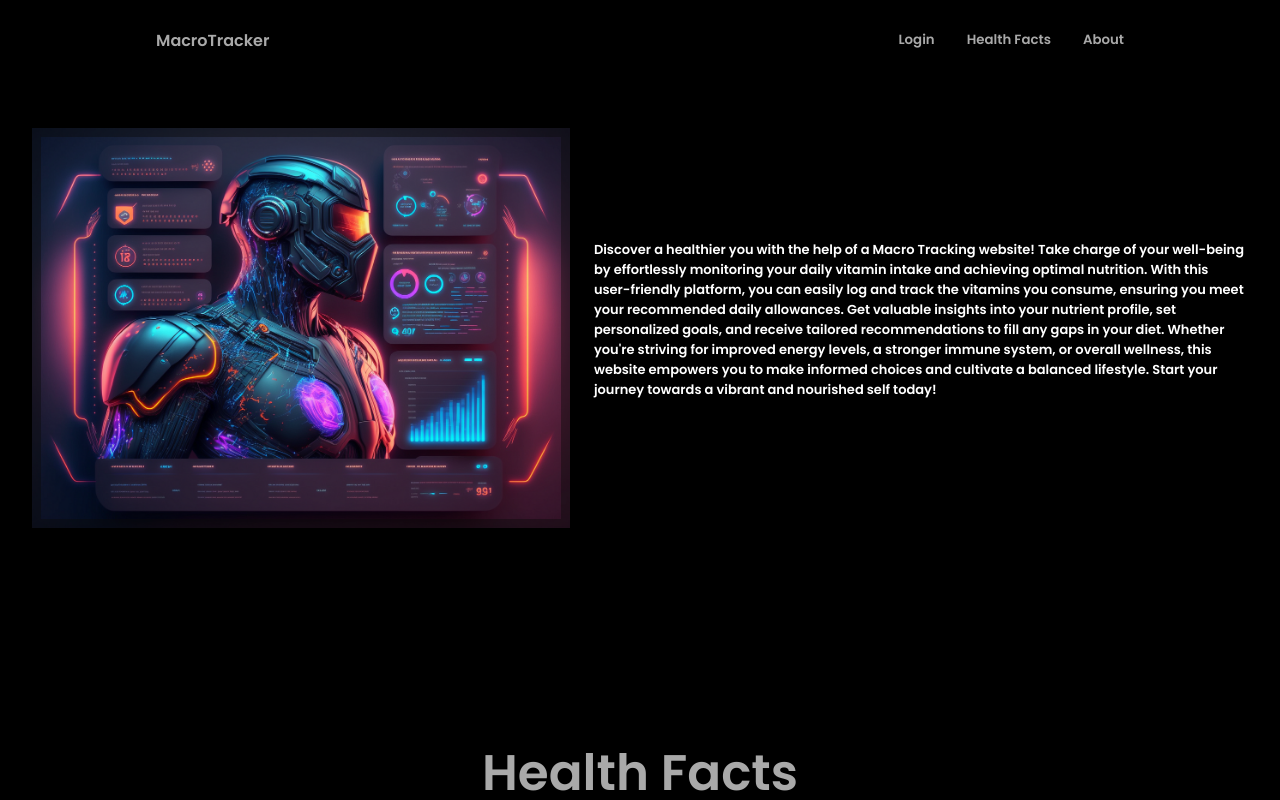
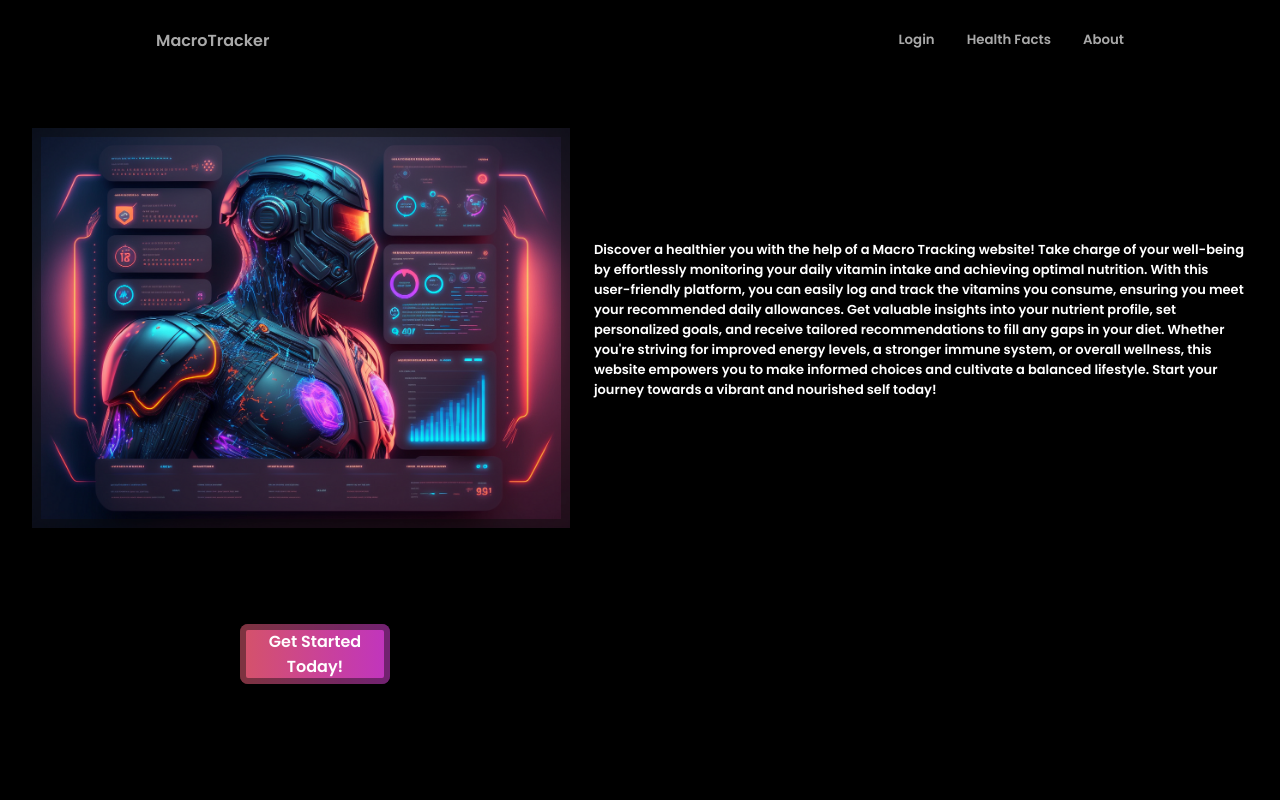
Before and after one commit to Tjrich336/MacroTracker, a React (Create React App) app in the folder website/: page /userdashboard in a window 1280 px wide. Shown: the top 800 px of the page. Built offline with nearby package versions, Linux system fonts and the light colour scheme.

Commit message:
Created button that directs to Login page.

```diff
--- a/website/package.json
+++ b/website/package.json
@@ -9,6 +9,7 @@
     "firebase": "^9.22.1",
     "react": "^18.2.0",
     "react-dom": "^18.2.0",
+    "react-router-dom": "^6.12.0",
     "react-scripts": "5.0.1",
     "web-vitals": "^2.1.4"
   },
--- a/website/src/components/Landing/Landing.jsx
+++ b/website/src/components/Landing/Landing.jsx
@@ -1,28 +1,32 @@
 import React from 'react';
-import "./landing.css";
+import './landing.css';
 
 const Landing = () => {
+  const handleButtonClick = () => {
+    window.location.href = '#login';
+  };
+
   return (
     <section className="landing section" id="landing">
       <div className="landing__container container grid">
         <div className="landing__content grid">
-
           <div className="landing__img"></div>
-                  <h2 className="landing__message">Discover a healthier you with
-                      the help of a Macro Tracking website! Take charge of your
-                      well-being by effortlessly monitoring your daily vitamin intake
-                      and achieving optimal nutrition. With this user-friendly platform,
-                      you can easily log and track the vitamins you consume, ensuring you
-                      meet your recommended daily allowances. Get valuable insights into
-                      your nutrient profile, set personalized goals, and receive tailored
-                      recommendations to fill any gaps in your diet. Whether you're
-                      striving for improved energy levels, a stronger immune system, or
-                      overall wellness, this website empowers you to make informed choices
-                      and cultivate a balanced lifestyle. Start your journey towards a
-                      vibrant and nourished self today!
+          <h2 className="landing__message">
+            Discover a healthier you with the help of a Macro Tracking website! Take
+            charge of your well-being by effortlessly monitoring your daily vitamin
+            intake and achieving optimal nutrition. With this user-friendly platform,
+            you can easily log and track the vitamins you consume, ensuring you meet
+            your recommended daily allowances. Get valuable insights into your nutrient
+            profile, set personalized goals, and receive tailored recommendations to
+            fill any gaps in your diet. Whether you're striving for improved energy
+            levels, a stronger immune system, or overall wellness, this website
+            empowers you to make informed choices and cultivate a balanced lifestyle.
+            Start your journey towards a vibrant and nourished self today!
           </h2>
-
         </div>
+        <button className="login-button" onClick={handleButtonClick}>
+            Get Started Today!
+        </button>
       </div>
     </section>
   );
--- a/website/src/components/Landing/landing.css
+++ b/website/src/components/Landing/landing.css
@@ -29,8 +29,17 @@
     display: content;
 }
 
-.button__icon {
-    color: aliceblue;
+.login-button {
+    color: white;
+    background: linear-gradient(to right, rgb(213, 83, 104),rgb(192, 52, 192));
+    font-size: medium;
+    font-weight: bolder;
+    border-radius: 0.5rem;
+    width: 150px;
+    height: 60px;
+    margin-left: 15rem;
+    margin-top: 6rem;
+    box-shadow: inset 0 0 0 6px rgba(10, 10, 10, 0.433);
 }
 
 /* ===================== BREAKPOINTS ===================== */
```
Also changed, not shown: 1 other file (tests, documents, lock files or other folders). Lines whose indentation alone changed are shown as unchanged.
